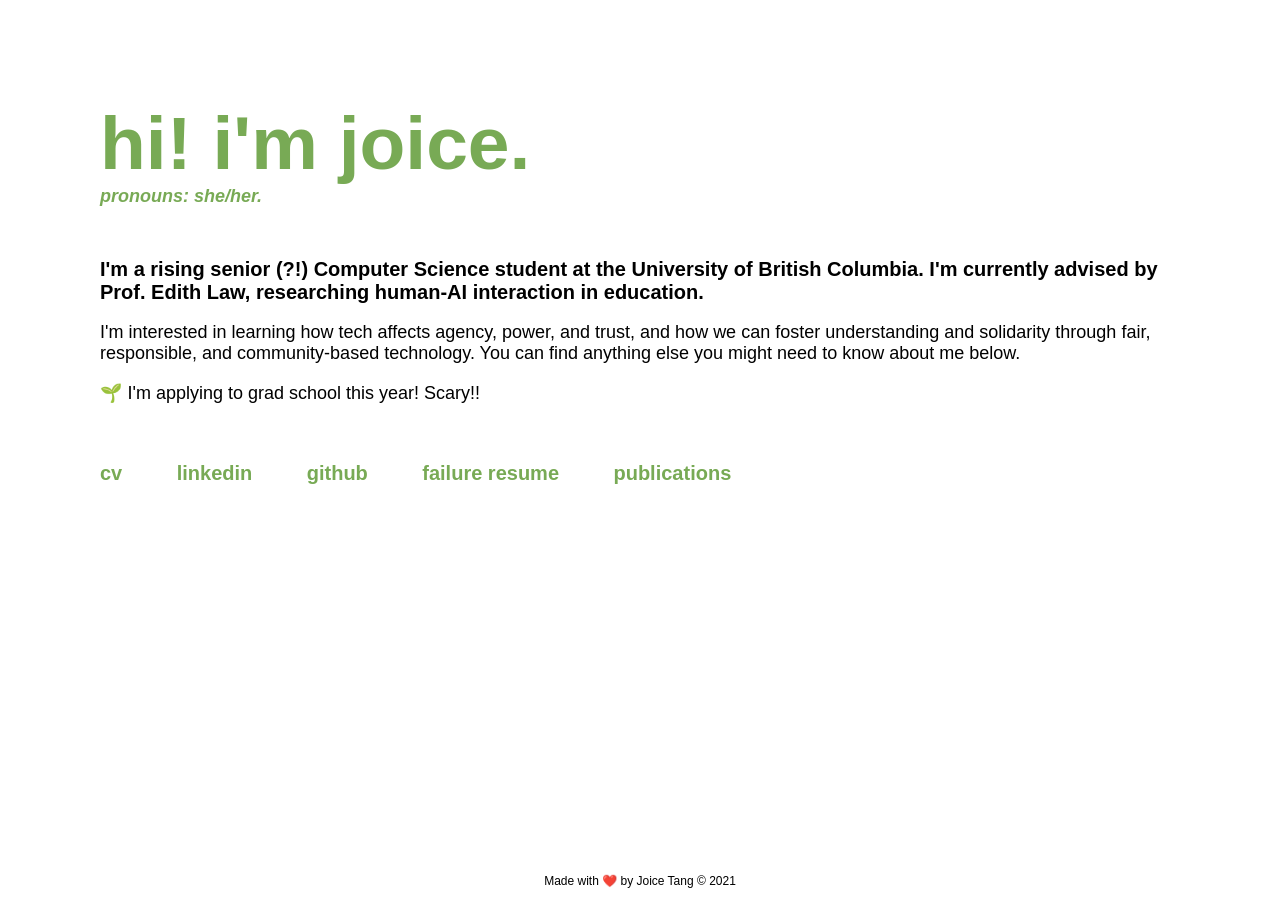
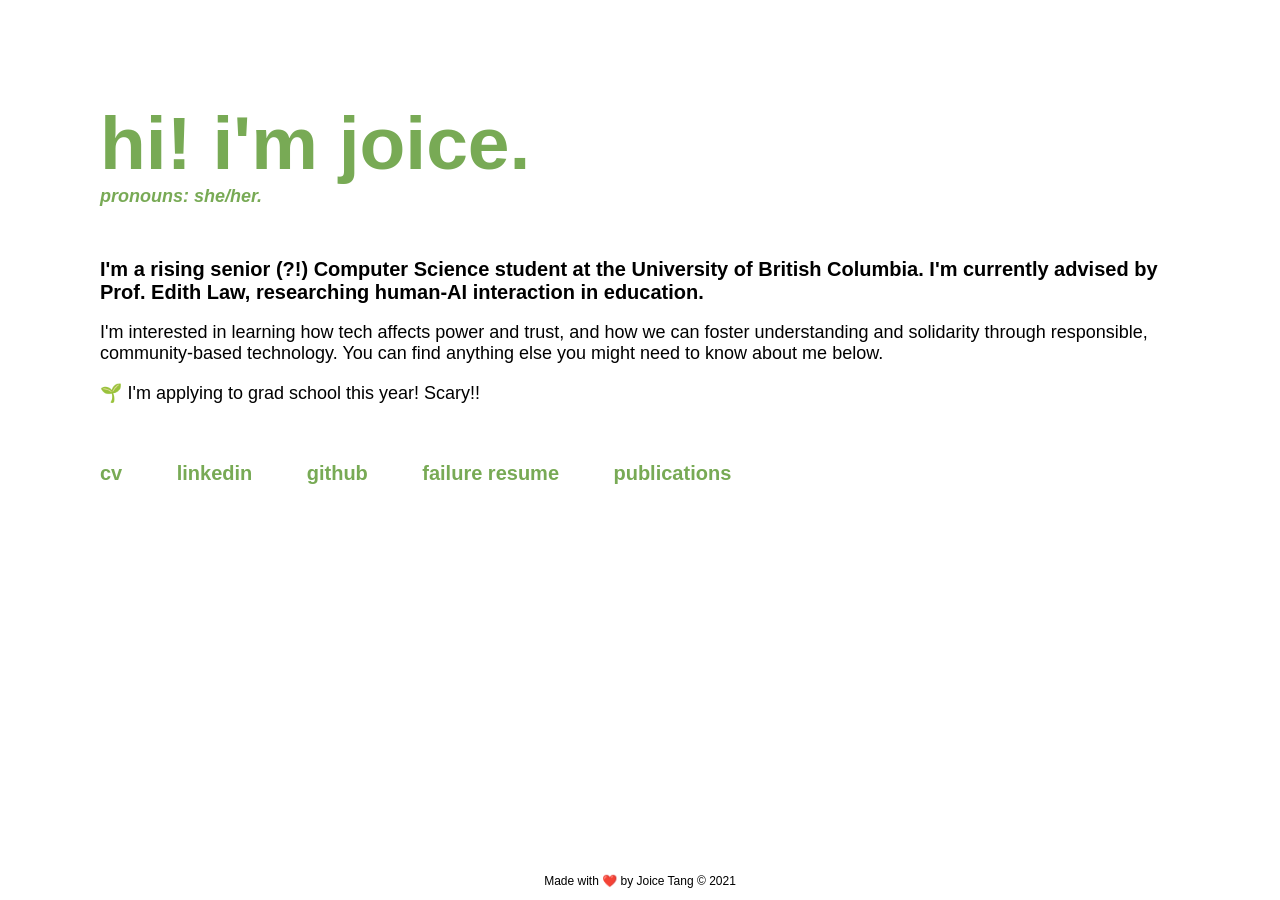
Before and after one commit to joitng/joitng.github.io, a Jekyll site: the page built from index.html, in a window 1280 px wide. Built offline with Jekyll 4.4.1, drawn with Linux system fonts in a browser that asks for light colours.

Commit message:
update bio bc too many adjectives and listing

```diff
--- a/index.html
+++ b/index.html
@@ -10,7 +10,7 @@ title: joice tang 🌻
         <p class="subtitle">pronouns: she/her.</p>
     </h1>
     <h4>I'm a rising senior (?!) Computer Science student at the University of British Columbia. I'm currently advised by Prof. Edith Law, researching human-AI interaction in education.</h4>
-    <p>I'm interested in learning how tech affects agency, power, and trust, and how we can foster understanding and solidarity through fair, responsible, and community-based technology. You can find anything else you might need to know about me below.</p>
+    <p>I'm interested in learning how tech affects power and trust, and how we can foster understanding and solidarity through responsible, community-based technology. You can find anything else you might need to know about me below.</p>
     <p>🌱 I'm applying to grad school this year! Scary!!</p>
 </div>
 
```
